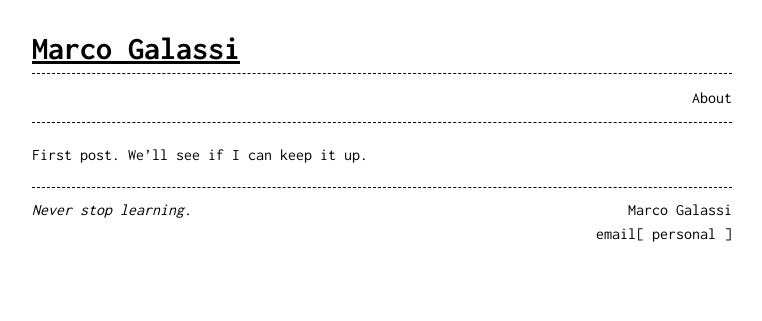
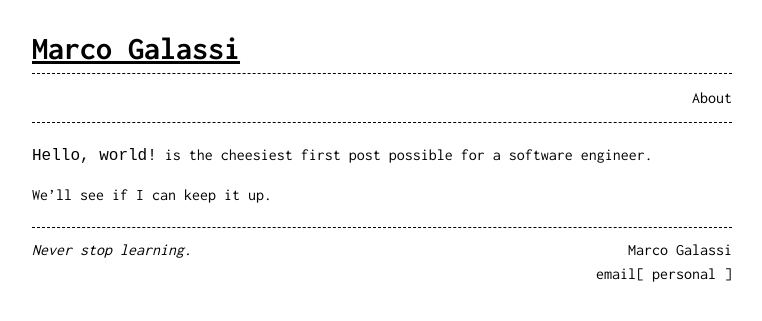
Before and after one commit to officer-rosmarino/officer-rosmarino.github.io, a Jekyll site: the page built from _posts/2024-01-06-hello-world.md, in a window 1280 px wide. Shown: the top 321 px of the page, without its empty margins (258-1020 px from the left). Built offline with Jekyll 4.4.1, drawn with Linux system fonts in a browser that asks for light colours.

Commit message:
update hello world

```diff
--- a/_posts/2024-01-06-hello-world.md
+++ b/_posts/2024-01-06-hello-world.md
@@ -5,4 +5,6 @@ date:   2024-01-05 18:22:43 +0100
 categories: "posts"
 ---
 
-First post. We'll see if I can keep it up.
+`Hello, world!` is the cheesiest first post possible for a software engineer.
+
+We'll see if I can keep it up.
```
